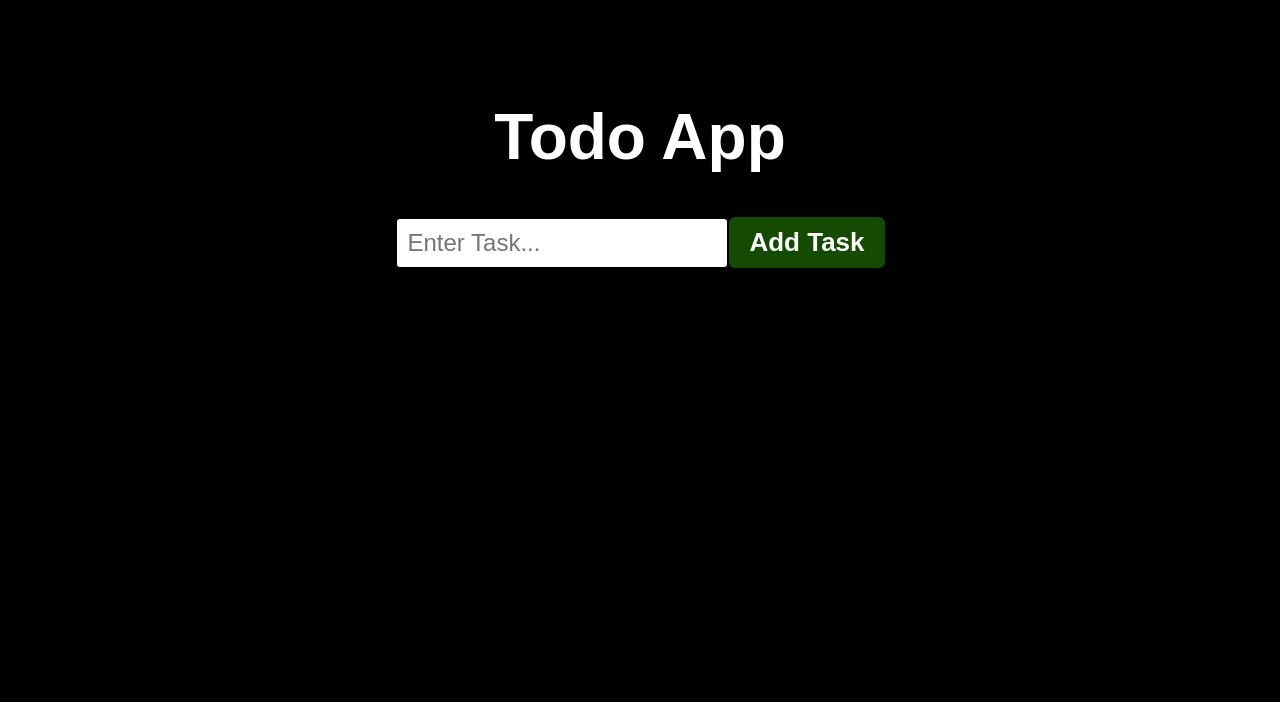
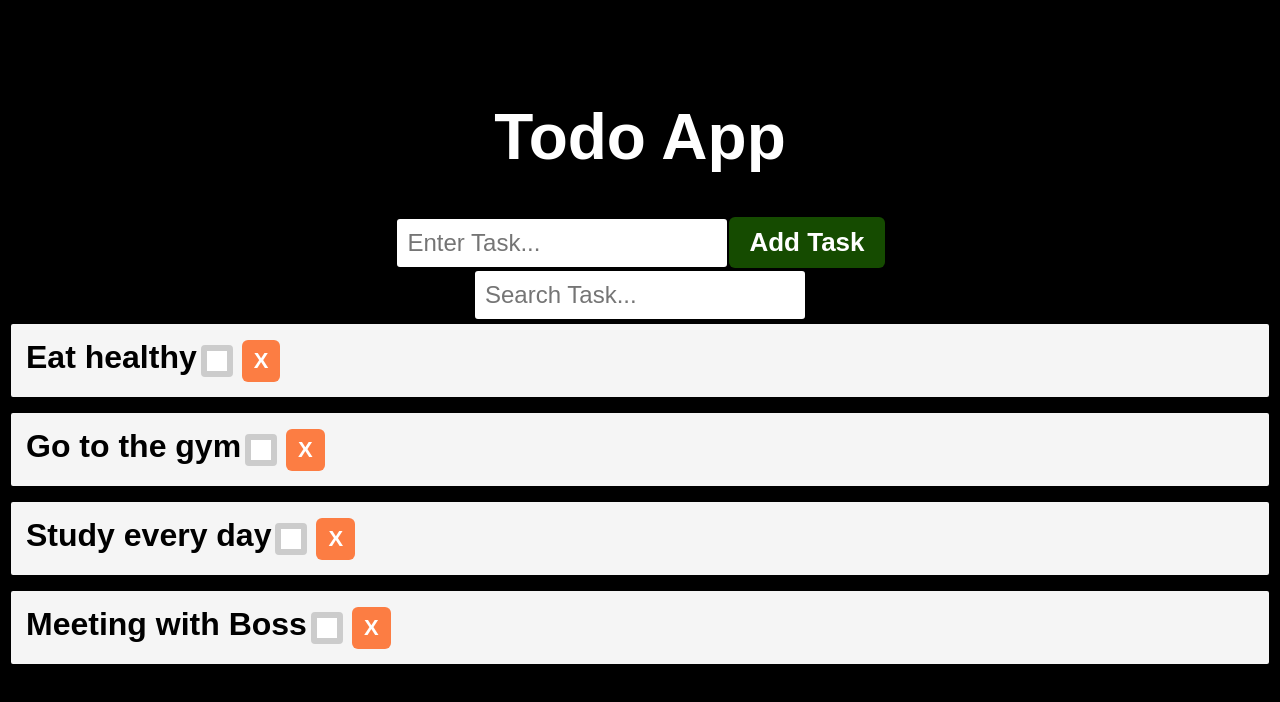
Before and after one commit to Vahe789/todo-app, a React (Create React App) app: page / in a window 1280 px wide. Shown: the top 702 px of the page. Built offline with nearby package versions, Linux system fonts and the light colour scheme.

Commit message:
Update TodoApp.js

```diff
--- a/src/TodoApp.js
+++ b/src/TodoApp.js
@@ -1,14 +1,25 @@
 import React from "react";
 import TodoForm from "./TodoForm";
 import TodoList from "./TodoList";
+import SearchInput from "./SearchInput";
 
 class TodoApp extends React.Component {
-  constructor(props) {
-    super(props);
+  constructor(...props) {
+    super(...props);
     this.state = {
-      todos: [],
+      todos: [
+        { id: 1, text: "Eat healthy", completed: false },
+        { id: 2, text: "Go to the gym", completed: true },
+        { id: 3, text: "Study every day", completed: false },
+        { id: 4, text: "Meeting with Boss", completed: true },
+      ],
+      filter: "",
     };
   }
+
+  handleFilterChange = (filter) => {
+    this.setState({ filter });
+  };
 
   handleAddTodo = (text) => {
     const newTodo = {
@@ -27,11 +38,18 @@ class TodoApp extends React.Component {
   };
 
   render() {
+    const { todos, filter } = this.state;
+
+    const filteredTodos = todos.filter((todo) =>
+      todo.text.toLowerCase().includes(filter.toLowerCase())
+    );
+
     return (
       <div className="todo-list">
         <h1>Todo App</h1>
         <TodoForm onAdd={this.handleAddTodo} />
-        <TodoList todos={this.state.todos} onDelete={this.handleDeleteTodo} />
+        <SearchInput onFilterChange={this.handleFilterChange} />
+        <TodoList todos={filteredTodos} onDelete={this.handleDeleteTodo} />
       </div>
     );
   }
```
